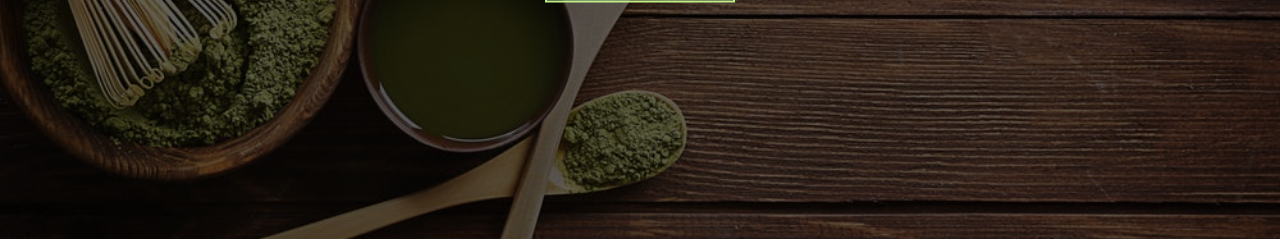
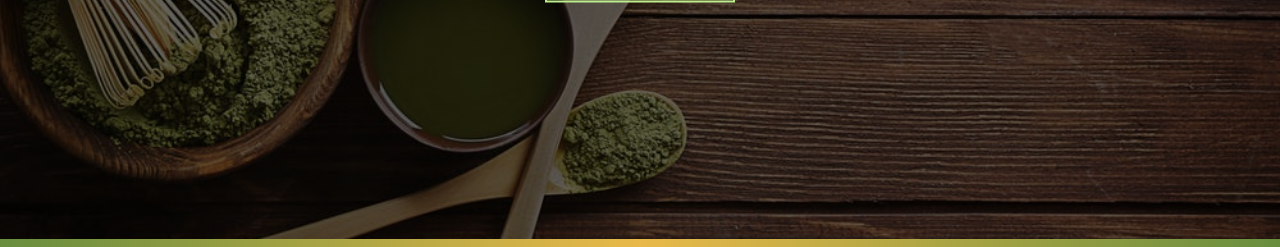
Before and after one commit to brijeshkumar16/html-css-tea-station, a plain HTML site: page index.html in a window 1280 px wide. Shown: the part 561-808 px from the top of the page. Drawn offline with Linux system fonts and the light colour scheme; a web font is replaced by a local one.

Commit message:
feat: Create UI of content divider

```diff
--- a/assets/css/main.css
+++ b/assets/css/main.css
@@ -144,3 +144,10 @@ header .banner button:hover {
   background-color: var(--clr-primary-light);
   color: var(--clr-primary);
 }
+
+/* Content Divider */
+.content-divider {
+  height: 0.5rem;
+  background: linear-gradient(to left, var(--clr-primary), #e9b949, var(--clr-primary));
+  width: 100%;
+}
--- a/index.html
+++ b/index.html
@@ -16,6 +16,9 @@
       </div>
     </header>
 
+    <!-- Content Divider -->
+    <div class="content-divider"></div>
+
     <script src="./assets/js/app.js"></script>
   </body>
 </html>
```
